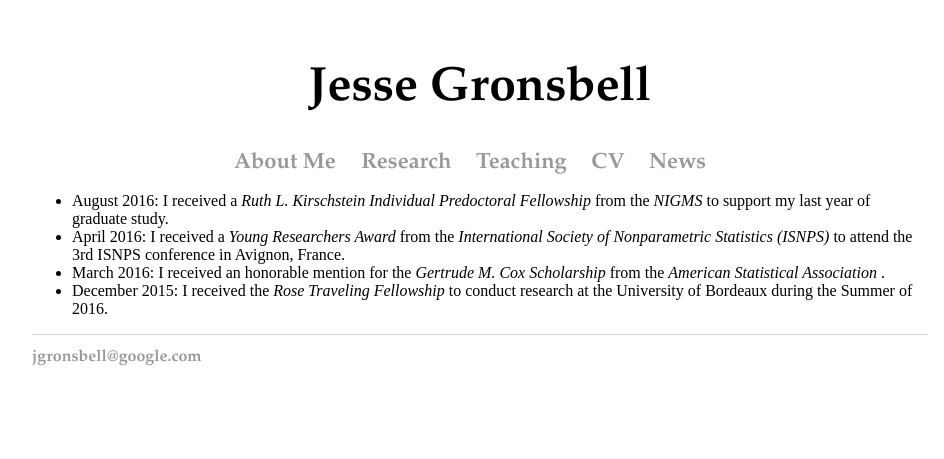
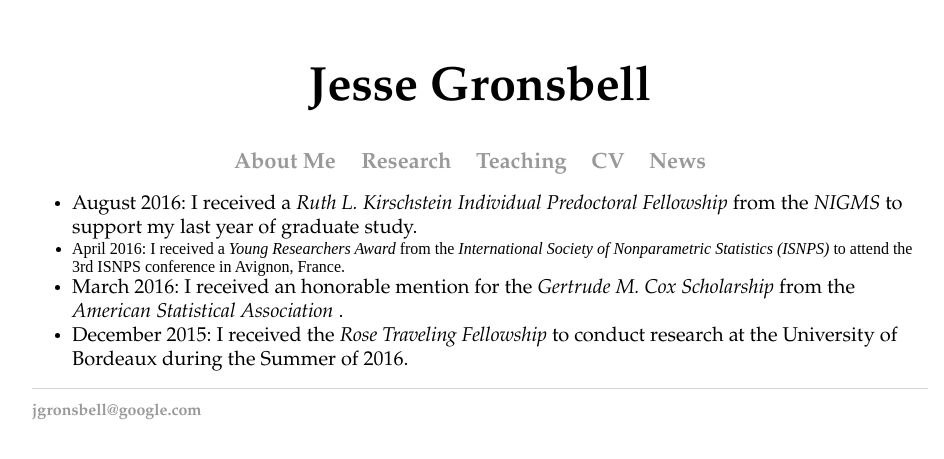
Before and after one commit to jgrons/old_website, a Jekyll site: the page built from updates.html, in a window 1280 px wide. Shown: the top 459 px of the page, without its empty margins (160-1104 px from the left). Built offline with Jekyll 4.4.1, drawn with Linux system fonts in a browser that asks for light colours.

Commit message:
Update updates.html

```diff
--- a/updates.html
+++ b/updates.html
@@ -7,13 +7,13 @@ title: Jesse Gronsbell
 <div class="blurb">
 
 <ul>
-  <li> August 2016:  I received a <em> Ruth L. Kirschstein Individual Predoctoral Fellowship </em> from
+  <li style="font-size:20px; font-family: palatino"> August 2016:  I received a <em> Ruth L. Kirschstein Individual Predoctoral Fellowship </em> from
   the <em> NIGMS </em> to support my last year of graduate study.
 	<li> April 2016:  I received a <em> Young Researchers Award</em> from the <em> International Society of
   Nonparametric Statistics (ISNPS) </em> to attend the 3rd ISNPS conference in Avignon, France.
-  <li> March 2016:  I received an honorable mention for the <em>  Gertrude M. Cox Scholarship </em> from
+  <li style="font-size:20px; font-family: palatino"> March 2016:  I received an honorable mention for the <em>  Gertrude M. Cox Scholarship </em> from
   the <em> American Statistical Association </em>.
-  <li> December 2015:  I received the <em> Rose Traveling Fellowship </em> to conduct research at the University of
+  <li style="font-size:20px; font-family: palatino"> December 2015:  I received the <em> Rose Traveling Fellowship </em> to conduct research at the University of
   Bordeaux during the Summer of 2016.
 	</ul>
 
```
